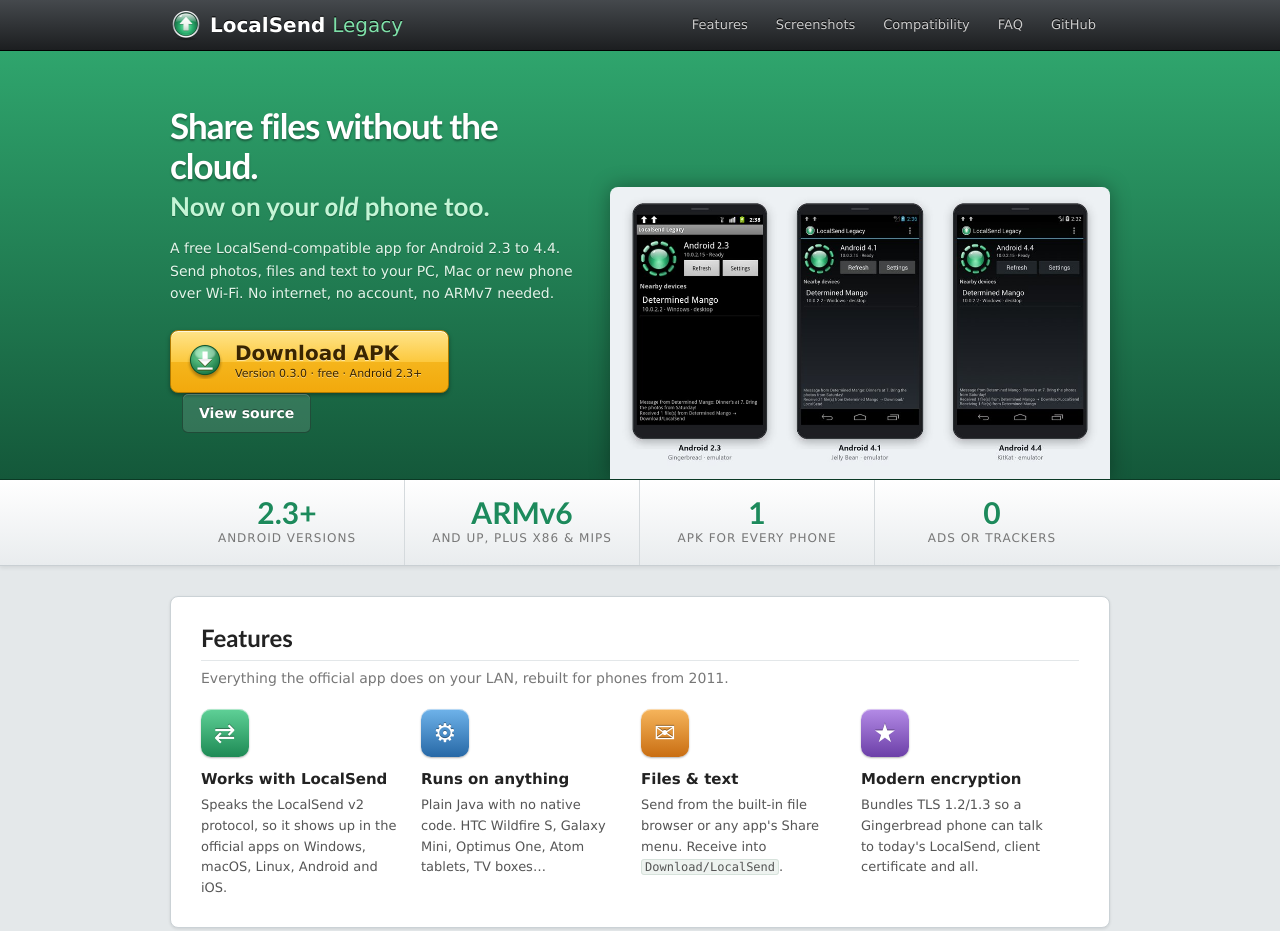
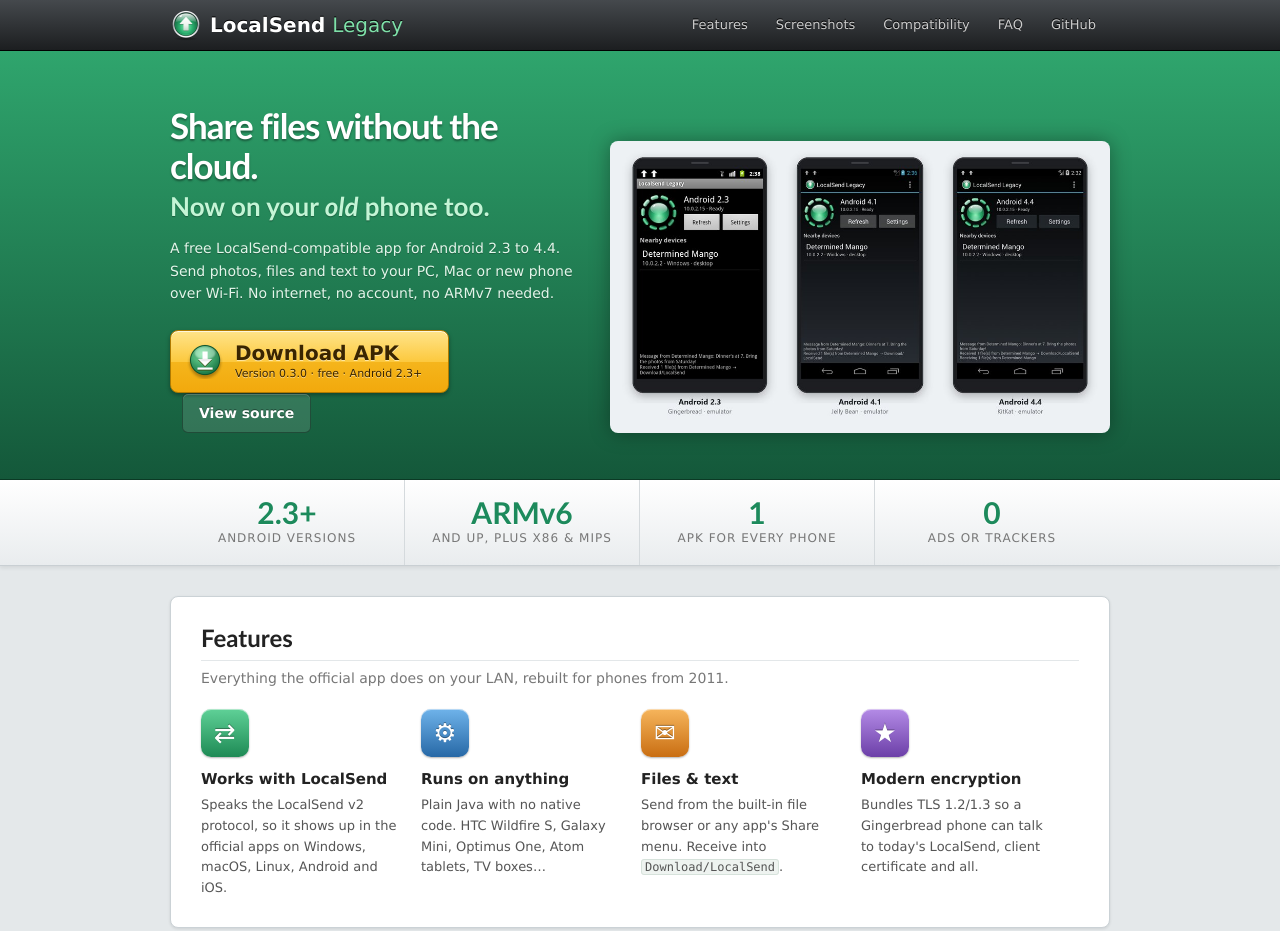
Before and after one commit to mdukasa/localsend-legacy-site, a plain HTML site: page index.html in a window 1280 px wide. Shown: the top 931 px of the page. Drawn offline with Linux system fonts and the light colour scheme.

Commit message:
Hero screenshot: round all corners, add space below
Co-Authored-By: Claude Opus 5.5 <noreply@anthropic.com>

```diff
--- a/style.css
+++ b/style.css
@@ -58,10 +58,10 @@ code { font: 12px Consolas, "Droid Sans Mono", monospace; background: #eef3f0; b
   text-shadow: 0 1px 1px rgba(0,0,0,.3); margin: 4px 0 14px;
 }
 #hero .intro { color: #e3f6ea; margin-bottom: 26px; text-shadow: 0 1px 0 rgba(0,0,0,.25); }
-#hero-shot { position: absolute; right: 0; bottom: 0; width: 500px; }
+#hero-shot { position: absolute; right: 0; bottom: 46px; width: 500px; }
 #hero-shot img {
   width: 500px; height: auto; display: block;
-  -webkit-border-radius: 8px 8px 0 0; border-radius: 8px 8px 0 0;
+  -webkit-border-radius: 8px; border-radius: 8px;
   -webkit-box-shadow: 0 0 20px rgba(0,0,0,.35); box-shadow: 0 0 20px rgba(0,0,0,.35);
 }
 
@@ -201,6 +201,7 @@ dd { color: #555; }
   .wrap { width: auto; padding: 0 16px; }
   #hero-text, #hero-shot { float: none; position: static; width: auto; }
   #hero-text { padding: 0 0 30px; }
+  #hero-shot { padding-bottom: 30px; }
   #hero-shot img { width: 100%; }
   .stat { width: 50%; border-right: 0; }
   .feature, .steps li { width: 47%; margin-right: 6%; margin-bottom: 18px; }
```
